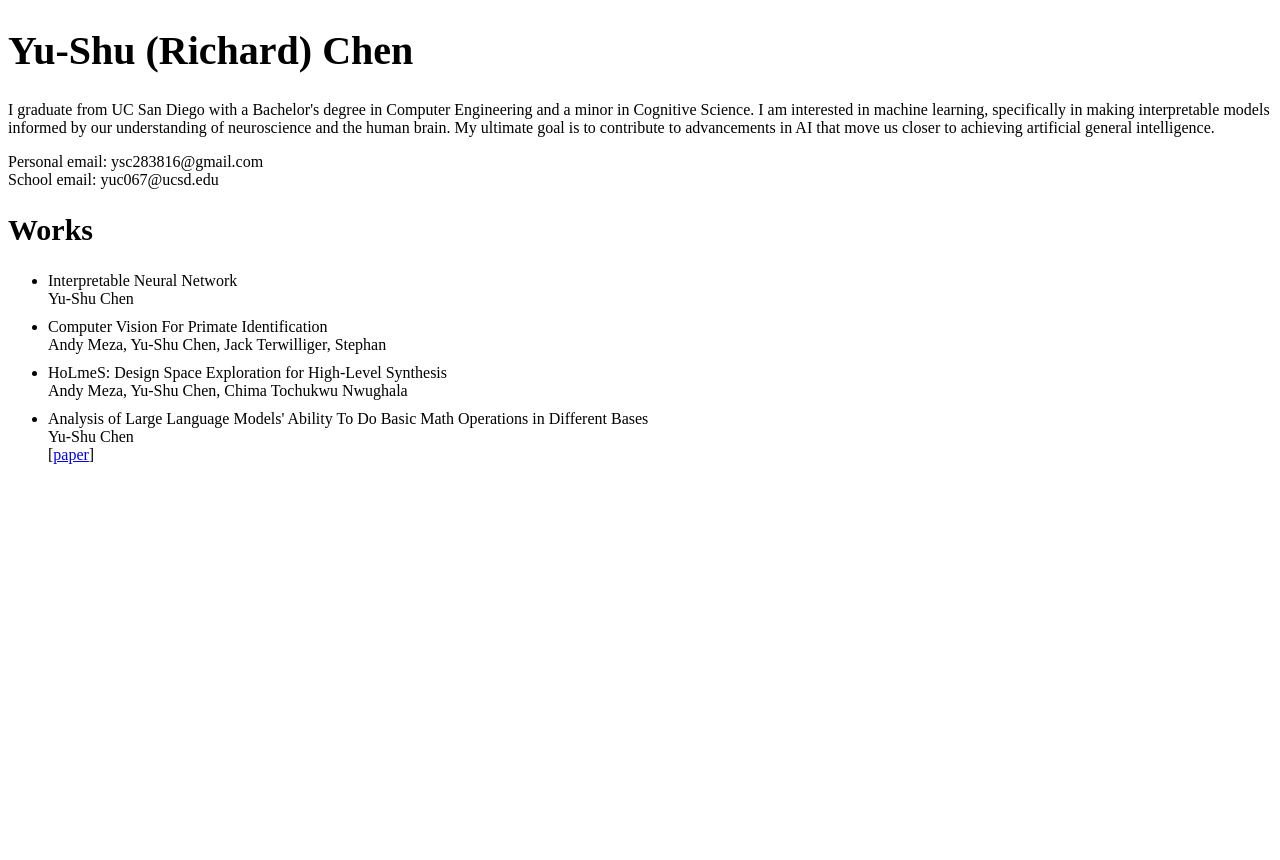
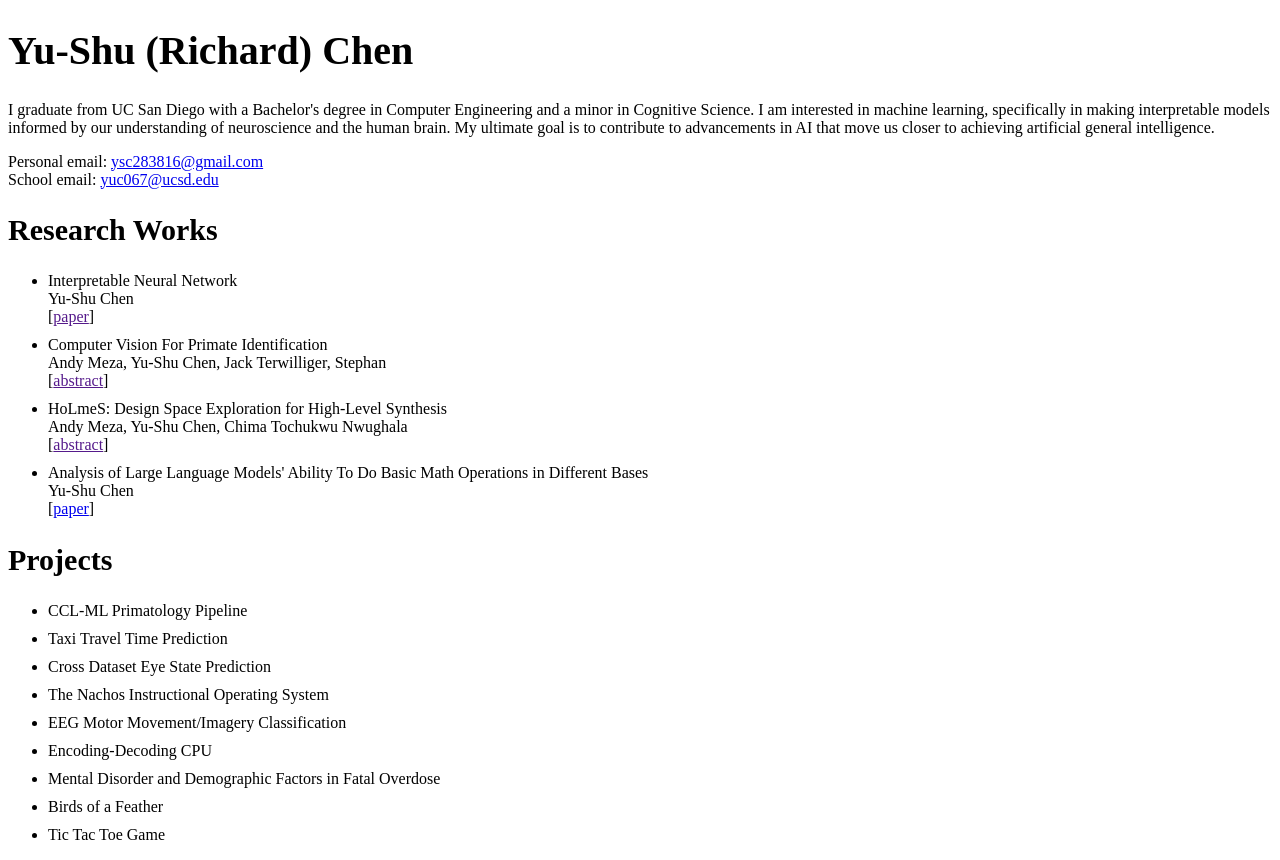
Before and after one commit to YuShuRChen/YuShuRChen.github.io, a plain HTML site: page index.html in a window 1280 px wide. Before the commit the page ends 800 px from the top, so only its background shows below. Drawn offline with Linux system fonts and the light colour scheme.

Commit message:
add projects

```diff
--- a/index.html
+++ b/index.html
@@ -9,24 +9,50 @@
 
 	<p>I graduate from UC San Diego with a Bachelor's degree in Computer Engineering and a minor in Cognitive Science. I am interested in machine learning, specifically in making interpretable models informed by our understanding of neuroscience and the human brain. My ultimate goal is to contribute to advancements in AI that move us closer to achieving artificial general intelligence. </p>
 
-	<p>Personal email: ysc283816@gmail.com<br>
-	School email: yuc067@ucsd.edu</p>
+	<p>Personal email: <a href="ysc283816@gmail.com" target="_blank">ysc283816@gmail.com</a><br>
+	School email: <a href="yuc067@ucsd.edu" target="_blank">yuc067@ucsd.edu</a></p>
 
-	<h2>Works</h2>
+	<h2>Research Works</h2>
 
 	<ul>
 		<li>Interpretable Neural Network<br>
-		Yu-Shu Chen</li>
+		Yu-Shu Chen<br>
+		[<a href="" target="_blank">paper</a>]</li>
 
 		<li>Computer Vision For Primate Identification<br>
-		Andy Meza, Yu-Shu Chen, Jack Terwilliger, Stephan</li>
+		Andy Meza, Yu-Shu Chen, Jack Terwilliger, Stephan<br>
+		[<a href="" target="_blank">abstract</a>]</li>
 
 		<li>HoLmeS: Design Space Exploration for High-Level Synthesis<br>
-		Andy Meza, Yu-Shu Chen, Chima Tochukwu Nwughala</li>
+		Andy Meza, Yu-Shu Chen, Chima Tochukwu Nwughala<br>
+		[<a href="" target="_blank">abstract</a>]</li>
 
 		<li>Analysis of Large Language Models' Ability To Do Basic Math Operations in Different Bases<br>
 		Yu-Shu Chen<br>
 		[<a href="https://arxiv.org/submit/5990735/view" target="_blank">paper</a>]</li>
 	</ul>
+
+	<h2>Projects</h2>
+
+	<ul>
+		<li>CCL-ML Primatology Pipeline</li>
+
+		<li>Taxi Travel Time Prediction</li>
+
+		<li>Cross Dataset Eye State Prediction</li>
+
+		<li>The Nachos Instructional Operating System</li>
+
+		<li>EEG Motor Movement/Imagery Classification</li>
+
+		<li>Encoding-Decoding CPU</li>
+
+		<li>Mental Disorder and Demographic Factors in Fatal Overdose</li>
+
+		<li>Birds of a Feather</li>
+
+		<li>Tic Tac Toe Game</li>
+	</ul>
+
 </body>
 </html>
```
